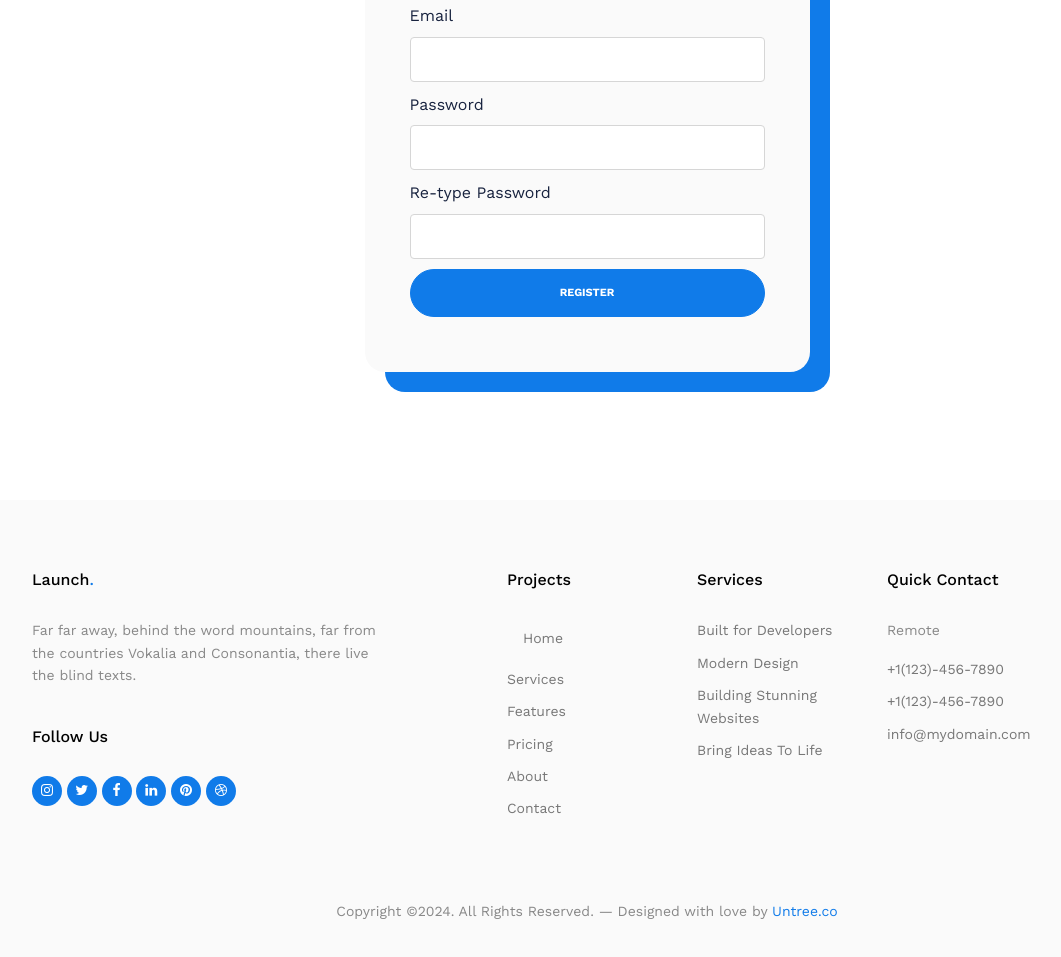
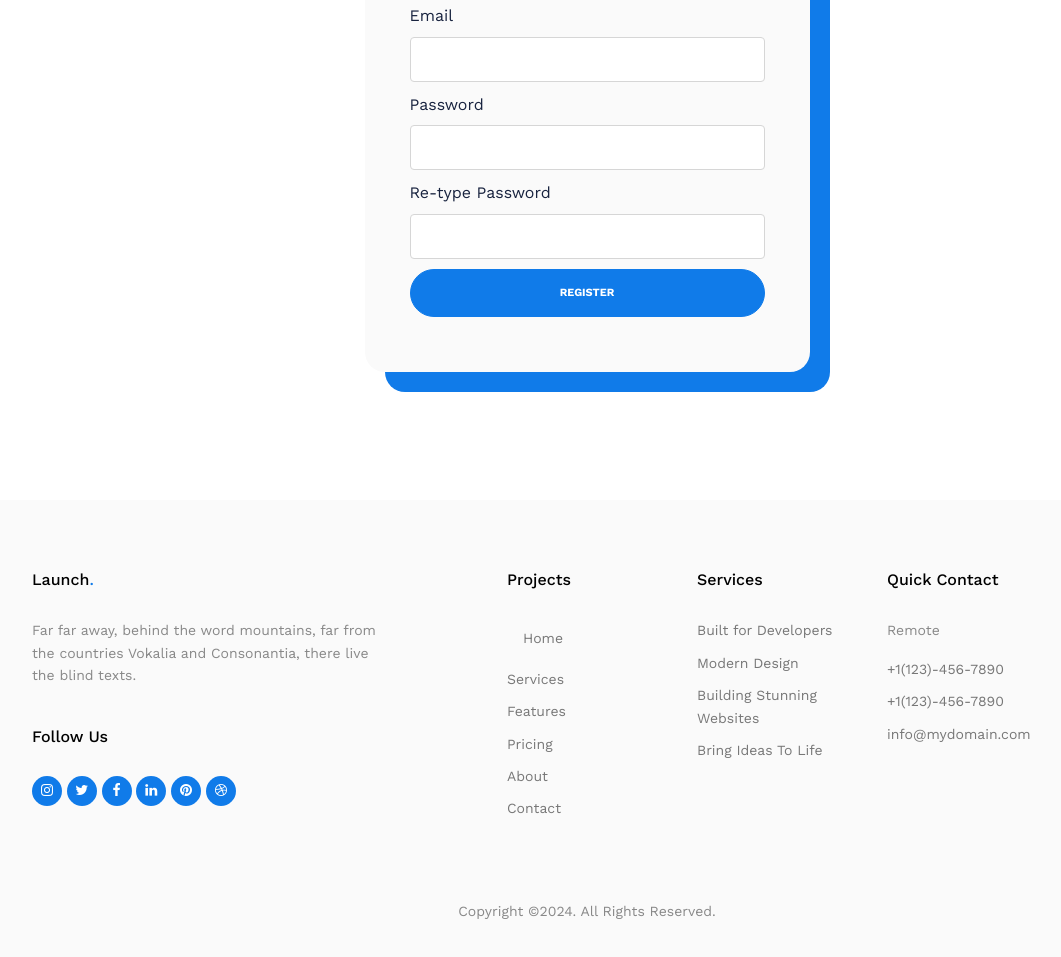
Before and after one commit to Anonymous-nerds/collaborative-study-hubs-landing, a website: page register.html in a window 1280 px wide. Shown: the part 214-1171 px from the top of the page, without its empty margins (53-1114 px from the left). Drawn offline with nearby package versions, Linux system fonts and the light colour scheme; files whose address does not match are found by name.

Commit message:
changed some wordings

```diff
--- a/register.html
+++ b/register.html
@@ -182,7 +182,7 @@
 
     <div class="row mt-5">
       <div class="col-12 text-center">
-        <p class="copyright">Copyright &copy;<script>document.write(new Date().getFullYear());</script>. All Rights Reserved. &mdash; Designed with love by <a href="https://untree.co">Untree.co</a> <!-- License information: https://untree.co/license/ -->
+        <p class="copyright">Copyright &copy;<script>document.write(new Date().getFullYear());</script>. All Rights Reserved. <!-- License information: https://untree.co/license/ -->
         </p>
       </div>
     </div>
```
